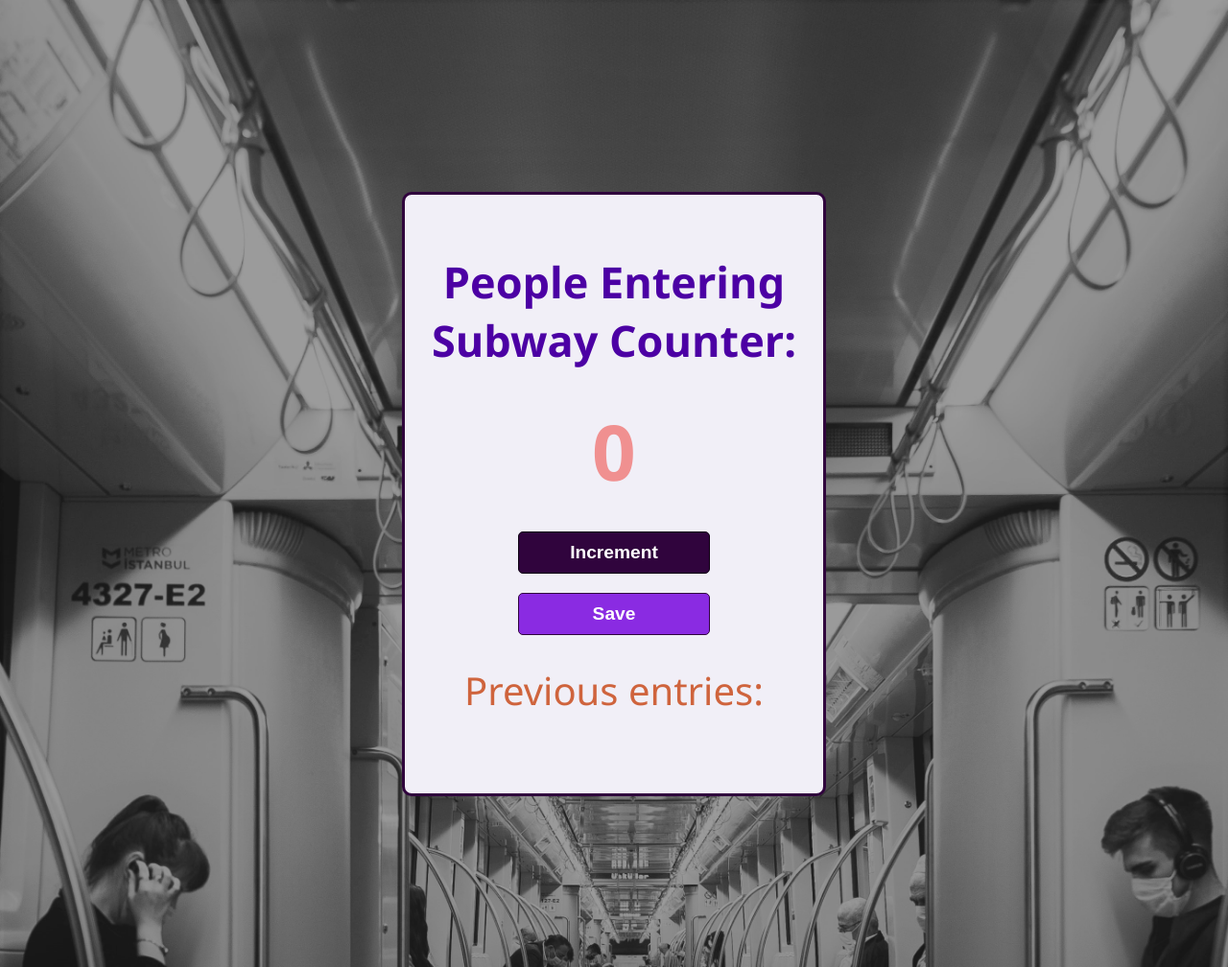
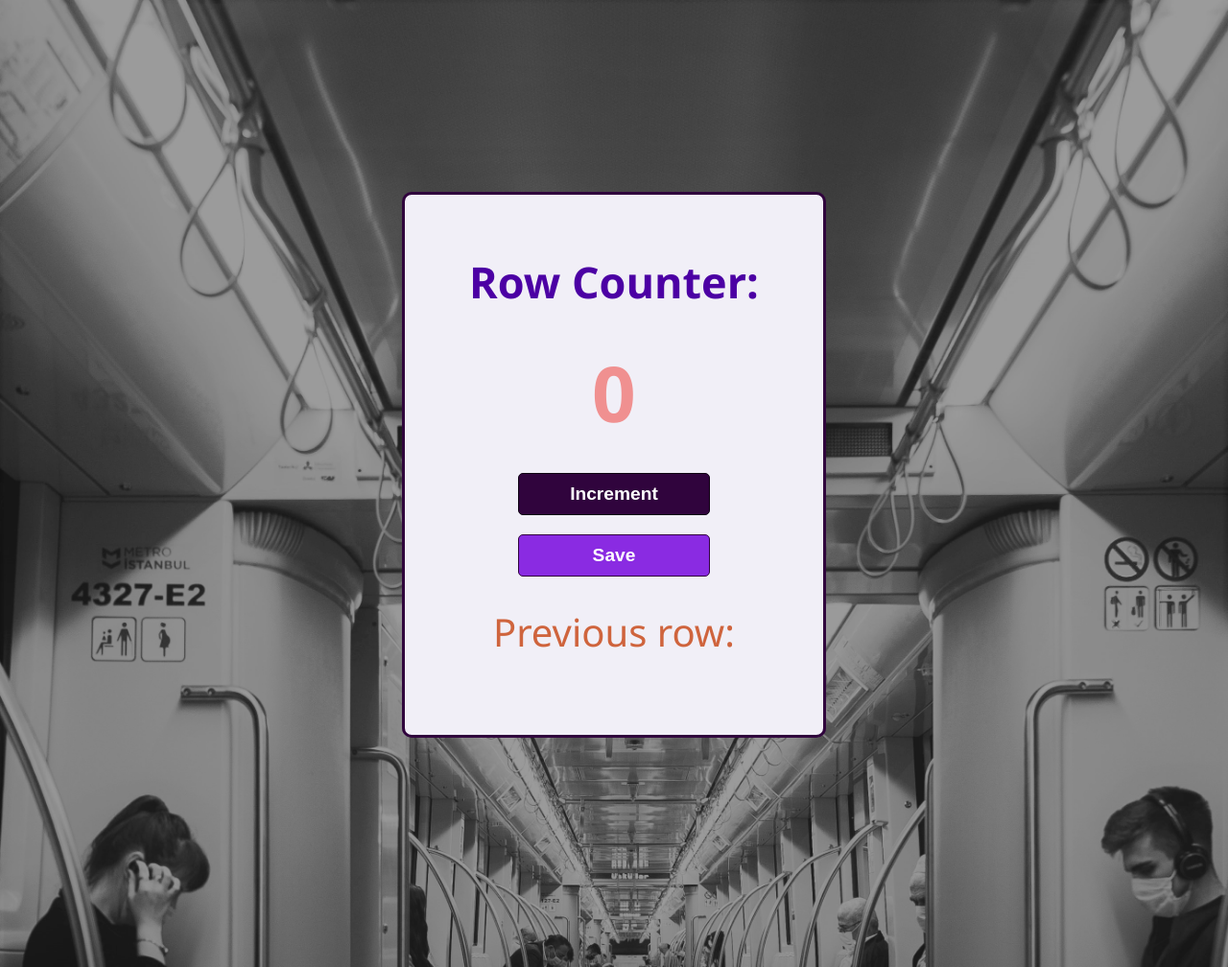
Before and after one commit to Yoluwo/peopleCounterApp, a plain HTML site: page index.html in a window 1280 px wide. Shown: the whole page at 96% size. Drawn offline with Linux system fonts and the light colour scheme.

Commit message:
Update index.html

```diff
--- a/index.html
+++ b/index.html
@@ -4,17 +4,17 @@
     <meta charset="UTF-8">
     <meta http-equiv="X-UA-Compatible" content="IE=edge">
     <meta name="viewport" content="width=device-width, initial-scale=1.0">
-    <title>Subway People Counter App</title>
+    <title>Crafts Row Counter App</title>
     <link rel="stylesheet" href="index.css">
 </head>
 <body>
     <div id="container">
-        <h1>People Entering Subway Counter: </h1>
+        <h1>Row Counter: </h1>
         <h2 id="count-el">0</h2>
 
     <button id="increment-btn" onclick="increment()">Increment</button>
     <button id="save-btn" onclick="save()">Save</button>
-    <p id="save-el">Previous entries: </p>
+    <p id="save-el">Previous row: </p>
     </div>
 
     <script type="text/javaScript" src="app.js"></script>
```
